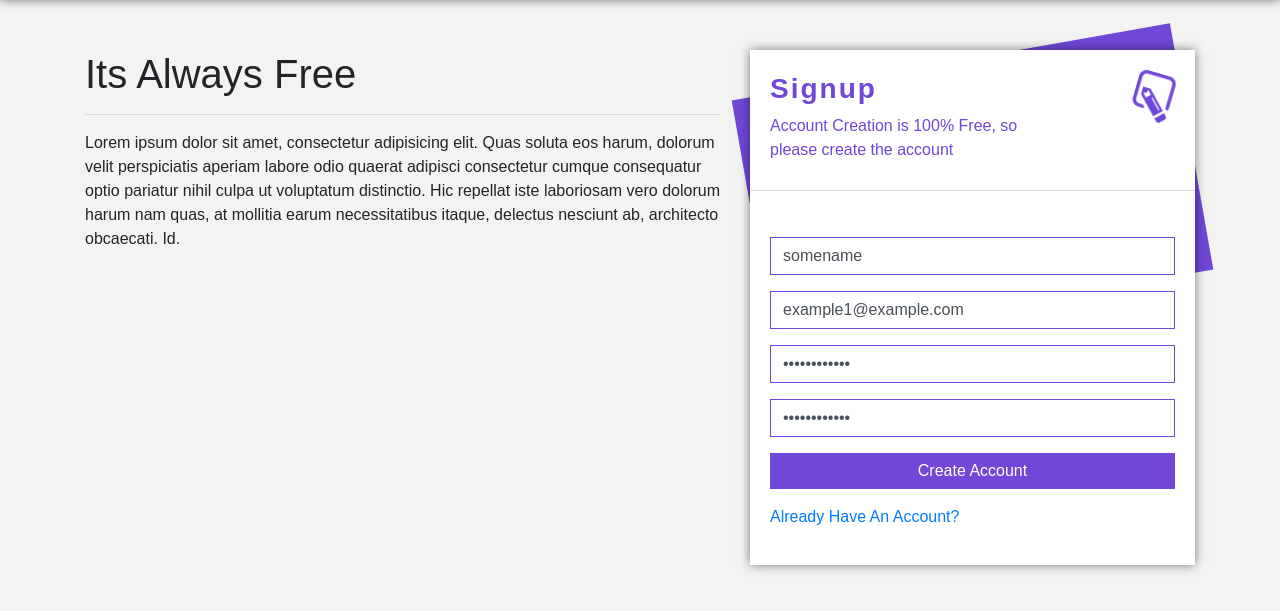
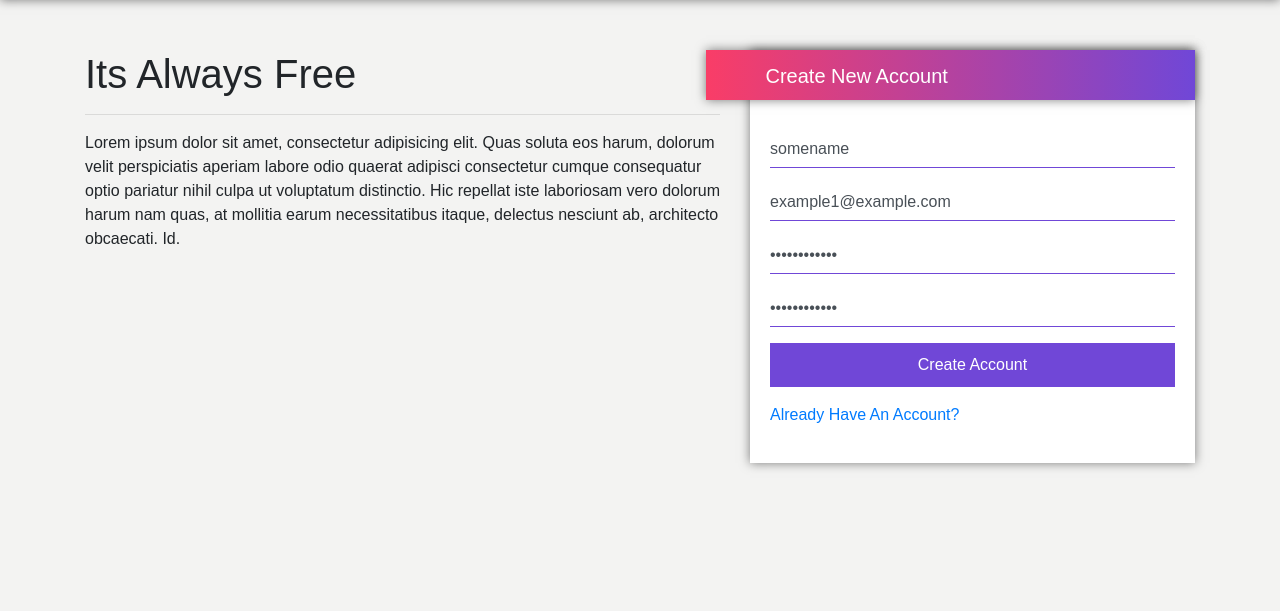
Before and after one commit to shahlakshya1988/ajax_php_signupform, a PHP site: page / in a window 1280 px wide. Shown: the part 56-667 px from the top of the page. Run offline with PHP 8.4, Linux system fonts and the light colour scheme.

Commit message:
74. Update Form Design

```diff
--- a/assets/css/styles.css
+++ b/assets/css/styles.css
@@ -29,6 +29,7 @@ nav.custom-nav ul li a,nav.custom-nav a{
 	border-radius:0px;
 }
 .card::before{
+
 	content:" ";
 	display: block;
 	position: absolute;
@@ -39,6 +40,7 @@ nav.custom-nav ul li a,nav.custom-nav a{
 	transform:rotate(-10deg);
 	background:#7047d7;
 	z-index:-1;
+	display: none;
 }
 .card-header{
 	color:#7047d7;
@@ -182,3 +184,56 @@ nav.custom-nav ul li a,nav.custom-nav a{
 .online_user{
 	color:#f93d67;
 }
+
+.form-icon{
+	position: absolute;
+	right:0;
+	width:110%;
+	height:50px;
+	line-height: 50px;
+	color:#fff;
+	box-shadow: 0 0  10px rgba(0,0,0,0.5);
+	background:linear-gradient(left,#f93d67,#7047d7);
+	background:-webkit-linear-gradient(left,#f93d67,#7047d7);
+	background:-moz-linear-gradient(left,#f93d67,#7047d7);
+	background:-ms-linear-gradient(left,#f93d67,#7047d7);
+}
+
+.form-icon .label-heading{
+	padding:14px 60px;
+	box-sizing: border-box;
+	font-size:22px;
+
+}
+
+.form-control{
+	border:0px;
+	border-bottom:1px solid #7047d7;
+	padding:6px 0px;
+}
+.form-control:hover{
+	border:0px;
+	cursor:pointer;
+	border-bottom:1px solid #7047d7;
+	box-shadow: none;
+}
+.form-control:focus{
+	border:0px;
+	cursor:pointer;
+	border-bottom:1px solid #7047d7;
+	box-shadow: none;
+}
+
+.border-red{
+	border:0px !important;
+	border-bottom:1px solid #980000 !important;
+	color:#980000 !important;
+}
+.border-green{
+	border:0px !important;
+	border-bottom:1px solid #009800 !important;
+	color:#009800;
+}
+.form-btn{
+	padding:10px 0px;
+}
--- a/index.php
+++ b/index.php
@@ -30,20 +30,7 @@
                <div class="signup-cover">
                     <div class="card">
                         <div class="card-header">
-                            <div class="row">
-                                <div class="col-md-9">
-                                    <h3 class="form-heading">Signup</h3>
-                                    <!-- h3.form-heading -->
-                                    <p>Account Creation is 100% Free, so please create the account</p>
-                                    <!-- p -->
-                                </div>
-                                <!-- div.col-md-9 -->
-                                <div class="col-md-3 text-right">
-                                    <i class="fa fa-pencil-square-o fa-3x"></i>
-                                </div>
-                                <!-- div.col-md-3.text-right  -->
-                            </div>
-                            <!-- div.row -->
+
                         </div>
                         <!-- div.card-header -->
                         <div class="card-body">
@@ -90,6 +77,13 @@
                             <!-- form -->
                         </div>
                         <!-- div.card-body -->
+                        <div class="form-icon">
+                            <div class="label-heading">
+                                <h5>Create New Account</h5>
+                            </div>
+                            <!-- div.label-heading -->
+                        </div>
+                        <!-- div.form-icon -->
                     </div>
                     <!-- div.card -->
                </div>
@@ -98,22 +92,7 @@
                 <!-- Login form -->
                 <div class="login-cover">
                     <div class="card">
-                            <div class="card-header">
-                                <div class="row">
-                                    <div class="col-md-9">
-                                        <h3 class="form-heading">Login</h3>
-                                        <!-- h3.form-heading -->
-                                        <p>Enter Login &amp; Password</p>
-                                        <!-- p -->
-                                    </div>
-                                    <!-- div.col-md-9 -->
-                                    <div class="col-md-3 text-right">
-                                        <i class="fa fa-lock fa-3x"></i>
-                                    </div>
-                                    <!-- div.col-md-3.text-right  -->
-                                </div>
-                                <!-- div.row -->
-                            </div>
+                            <div class="card-header"></div>
                             <!-- div.card-header -->
                             <div class="card-body">
                                 <form id="login-form">
@@ -156,6 +135,13 @@
                                 <!-- form -->
                             </div>
                             <!-- div.card-body -->
+                            <div class="form-icon">
+                                <div class="label-heading">
+                                    <h5>User Login</h5>
+                                </div>
+                                <!-- div.label-heading -->
+                            </div>
+                            <!-- div.form-icon -->
                         </div>
                         <!-- div.card -->
                 </div>
```
